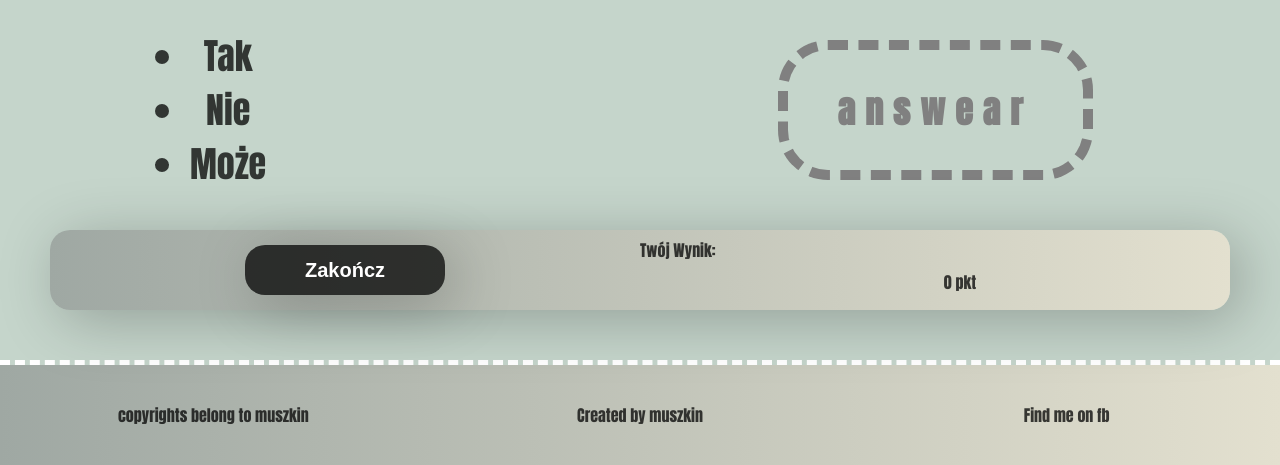
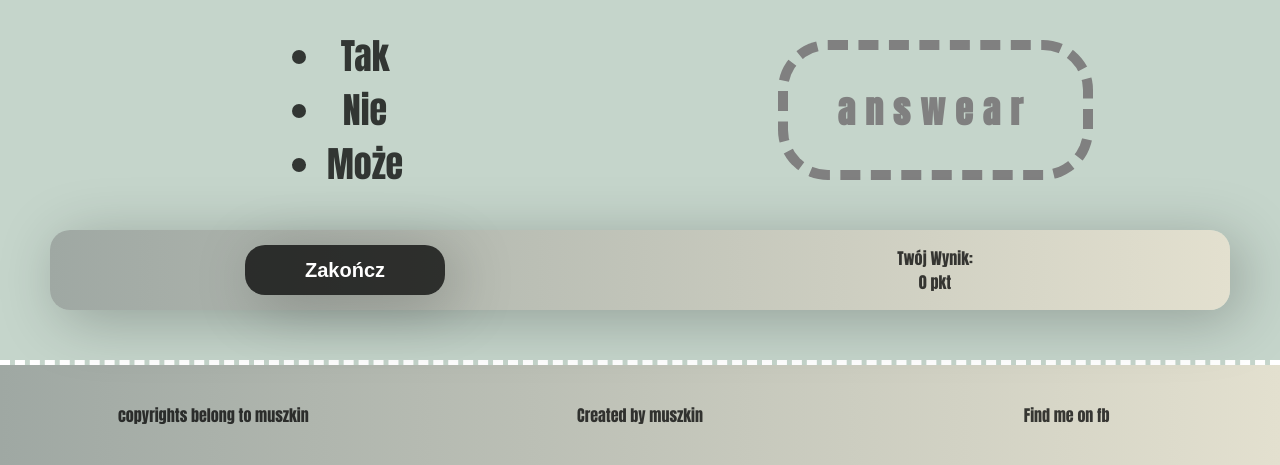
Before and after one commit to muchaczykomar/console_quiz, a plain HTML site: page index.html in a window 1280 px wide. Shown: the part 345-810 px from the top of the page. Drawn offline with Linux system fonts and the light colour scheme.

Commit message:
just a wide screen css fix

```diff
--- a/index.html
+++ b/index.html
@@ -37,8 +37,7 @@
                     <button class="btn" href="#" id="exit-btn" role="button">Zakończ</button>
                 </div>
                 <div class="col row__container__results-wrapper">
-                    <span class="row__container__results-title">Twój Wynik: </span>
-                    <span id="result" class="margin-left">0 pkt</span>
+                    Twój Wynik: <span id="result">0 pkt</span>
                 </div>
             </div>
         </div>
--- a/style.css
+++ b/style.css
@@ -81,7 +81,7 @@ body {
 
 #answears {
   max-width: fit-content;
-  margin-left: 100px;
+  margin: 0 auto;
   font-size: 36px;
 }
 #answears ul li:hover {
@@ -136,11 +136,11 @@ body {
 }
 
 #result {
-  display: flex;
-  flex: 1;
-  justify-content: center;
-  height: 100%;
-  text-align: left;
+  /* display: flex; */
+  /* flex: 1; */
+  /* justify-content: center; */
+  /* height: 100%; */
+  /* text-align: center; */
 }
 
 #question {
@@ -176,11 +176,11 @@ body {
   cursor: pointer;
 }
 .row__container__results-title {
-  flex: 1;
-  text-align: left;
-  justify-content: center;
-  flex-direction: column;
-  display: flex;
+  /* flex: 1; */
+  /* text-align: left; */
+  /* justify-content: center; */
+  /* flex-direction: column; */
+  /* display: flex; */
 }
 
 .margin-top {
```
